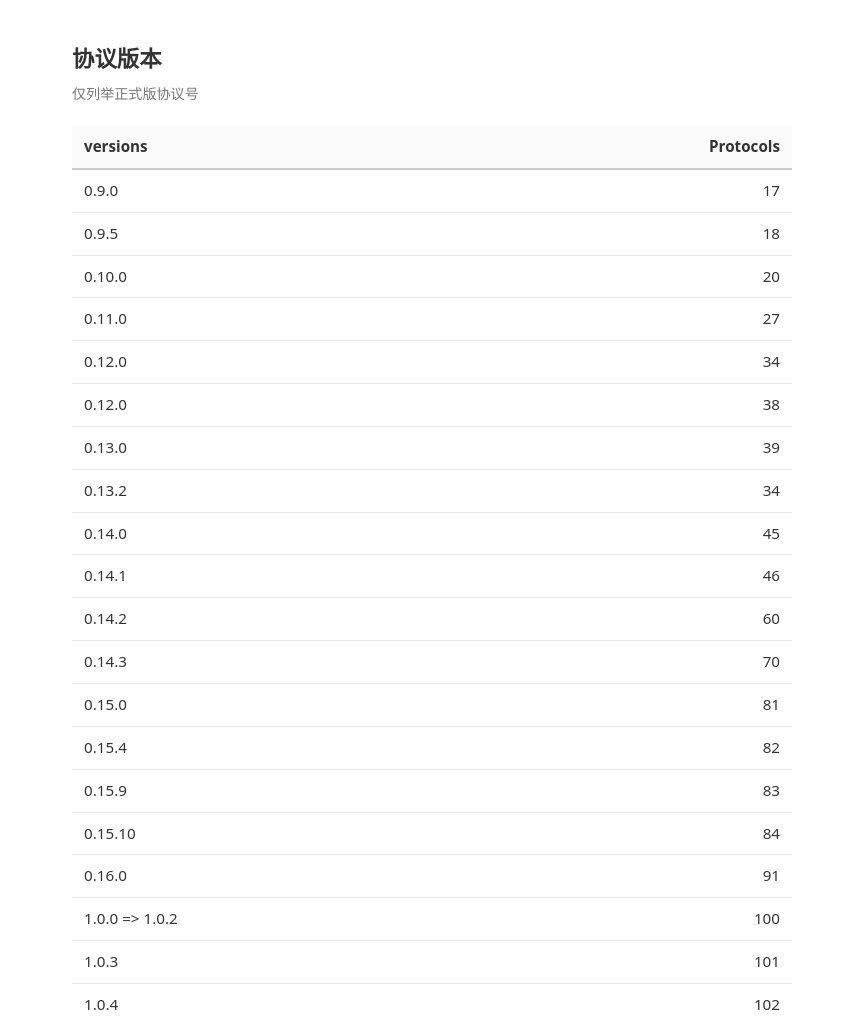
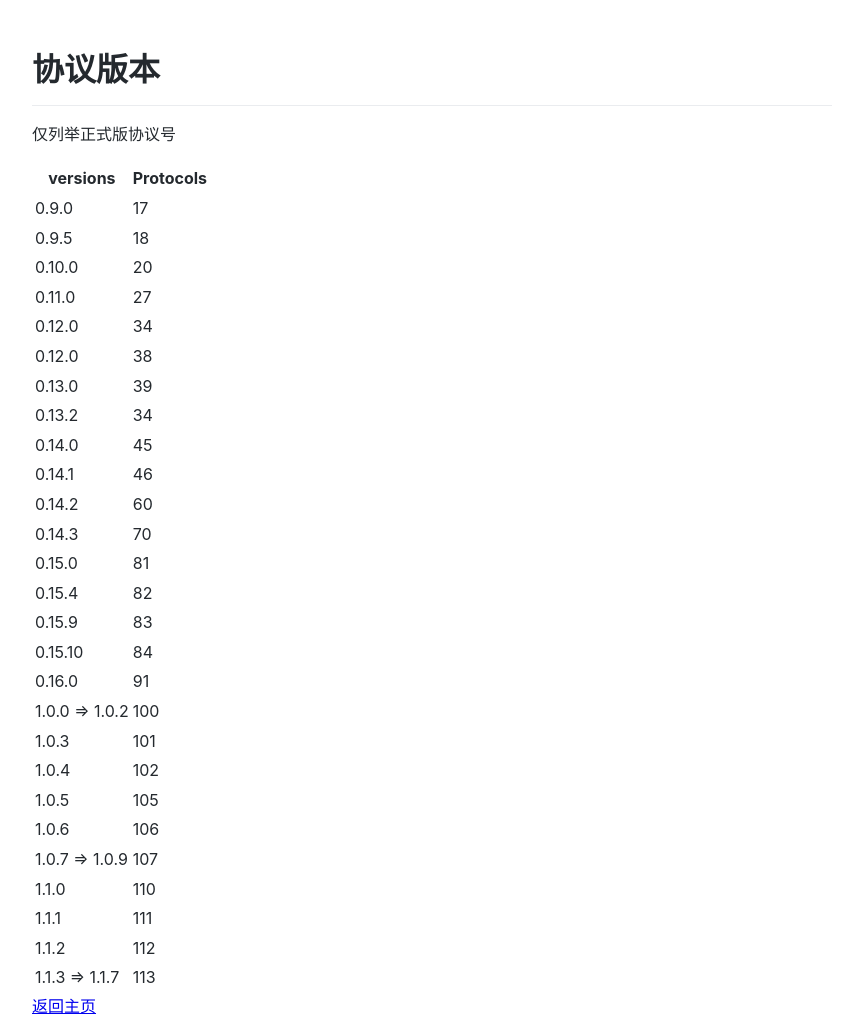
Before and after one commit to NekoSummer/summer, a plain HTML site: page post/MCPEProtocols.html in a window 1280 px wide. Shown: the top 1023 px of the page, without its empty margins (208-1071 px from the left). Drawn offline with Linux system fonts and the light colour scheme.

Commit message:
更换style

```diff
--- a/post/MCPEProtocols.html
+++ b/post/MCPEProtocols.html
@@ -9,52 +9,41 @@
 <title>关于MCPE各版本的协议</title>
 <style>
         body {
-    font-family: system-ui, -apple-system, "Segoe UI", "Microsoft YaHei", sans-serif;
-    line-height: 1.7;
-    color: #333;
-    max-width: 720px;
-    margin: 40px auto;
-    padding: 0 16px;
+            font-family: -apple-system, BlinkMacSystemFont, "Segoe UI", Helvetica, Arial, sans-serif;
+            line-height: 1.6;
+            max-width: 800px;
+            margin: 0 auto;
+            padding: 20px;
+           color: #24292e;
         }
-
-  h1 {
-    font-size: 1.4rem;
-    margin: 0 0 4px;
+        h1, h2, h3 {
+            border-bottom: 1px solid #eaecef;
+            padding-bottom: 0.3em;
+            margin-top: 24px;
+            margin-bottom: 16px;
         }
-
-  .note {
-    margin: 0 0 20px;
-    color: #777;
-    font-size: .88rem;
+        h1 { font-size: 2em; }
+        h2 { font-size: 1.5em; }
+        h3 { font-size: 1.25em; }
+        pre {
+            background-color: #f6f8fa;
+            padding: 16px;
+            overflow: auto;
+            border-radius: 6px;
+            font-size: 85%;
+            line-height: 1.45;
         }
-
-  table {
-    border-collapse: collapse;
-    width: 100%;
-    font-size: .95rem;
+        code {
+            font-family: SFMono-Regular, Consolas, "Liberation Mono", Menlo, monospace;
         }
-
-  thead th {
-    background: #fafafa;
-    font-weight: 600;
-    border-bottom: 2px solid #ccc;
+        pre code {
+            background-color: transparent;
+            padding: 0;
+            border: 0;
         }
-
-  th, td {
-    padding: 8px 12px;
-    border-bottom: 1px solid #e8e8e8;
-    text-align: left;
-  }
-
-  /* Protocols 列右对齐，数字宽度一致更好看 */
-  th:nth-child(2),
-  td:nth-child(2) {
-    text-align: right;
-    font-variant-numeric: tabular-nums;
-  }
-
-  tbody tr:hover {
-    background: #f5f9ff;
+        p {
+            margin-top: 0;
+            margin-bottom: 16px;
         }
         </style>
 </head>
```
Also changed, not shown: post/SummerRepo.html (indentation only). Lines whose indentation alone changed are shown as unchanged.
